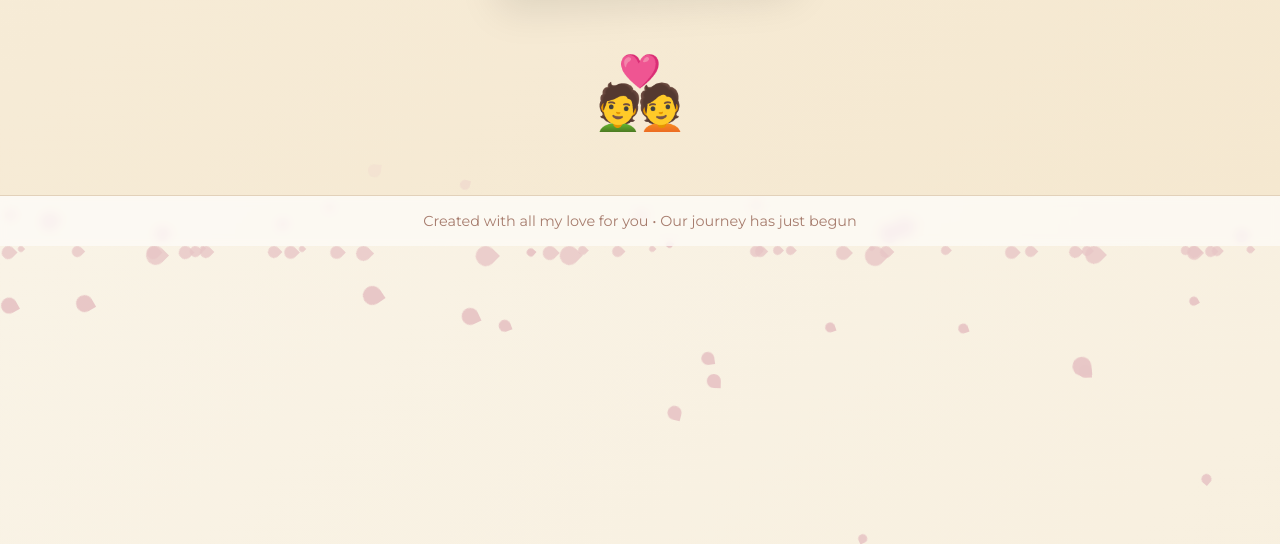
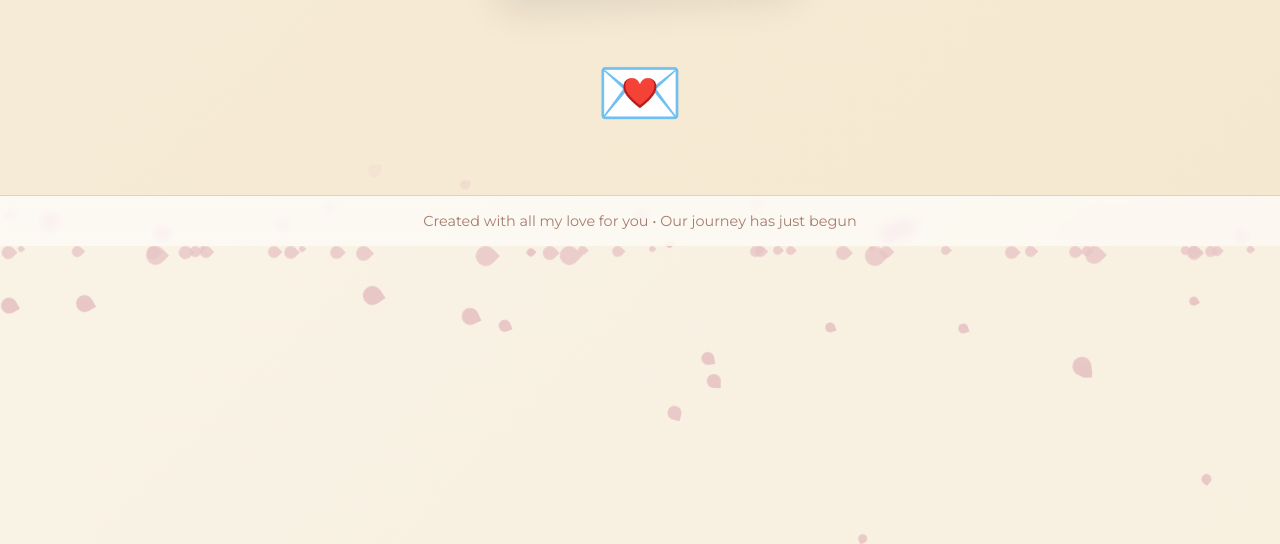
Before and after one commit to BascoBro/first-month-anv, a plain HTML site: page index.html in a window 1280 px wide. Shown: the part 3670-4214 px from the top of the page. Drawn offline with Linux system fonts and the light colour scheme; animation ran at ten frames a second.

Commit message:
Update index.html

```diff
--- a/index.html
+++ b/index.html
@@ -688,7 +688,7 @@
             <img src="https://cdn.discordapp.com/attachments/1363857368915509363/1397103667290832988/15VIIhL.jpg?ex=688081af&is=687f302f&hm=caac6adfcad34677ab433883f091119ece0d5d14d4cb0ef8b43012c95f660e7c&" alt="Our Special Memory">
         </div>
 
-        <div class="couple">💑</div>
+        <div class="couple">💌</div>
     </section>
 
     <div class="footer">
```
